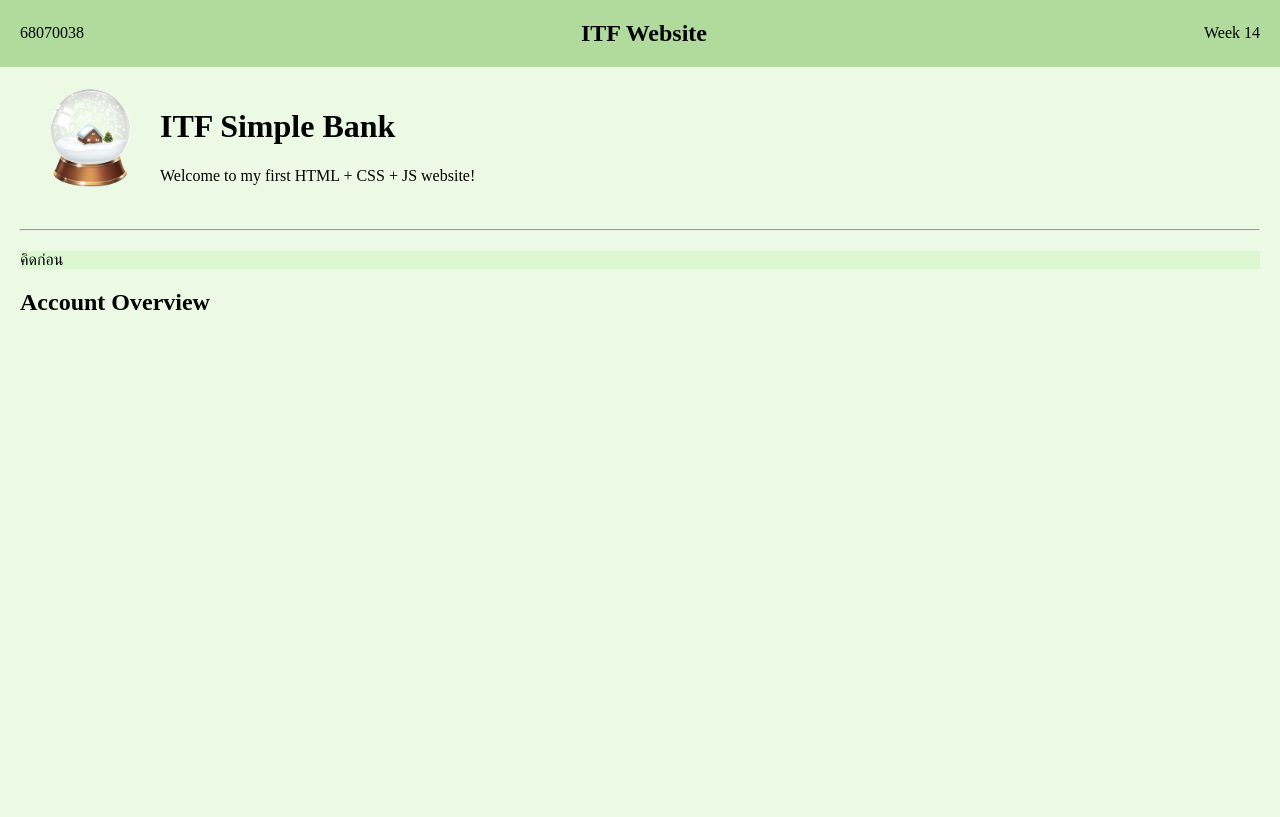
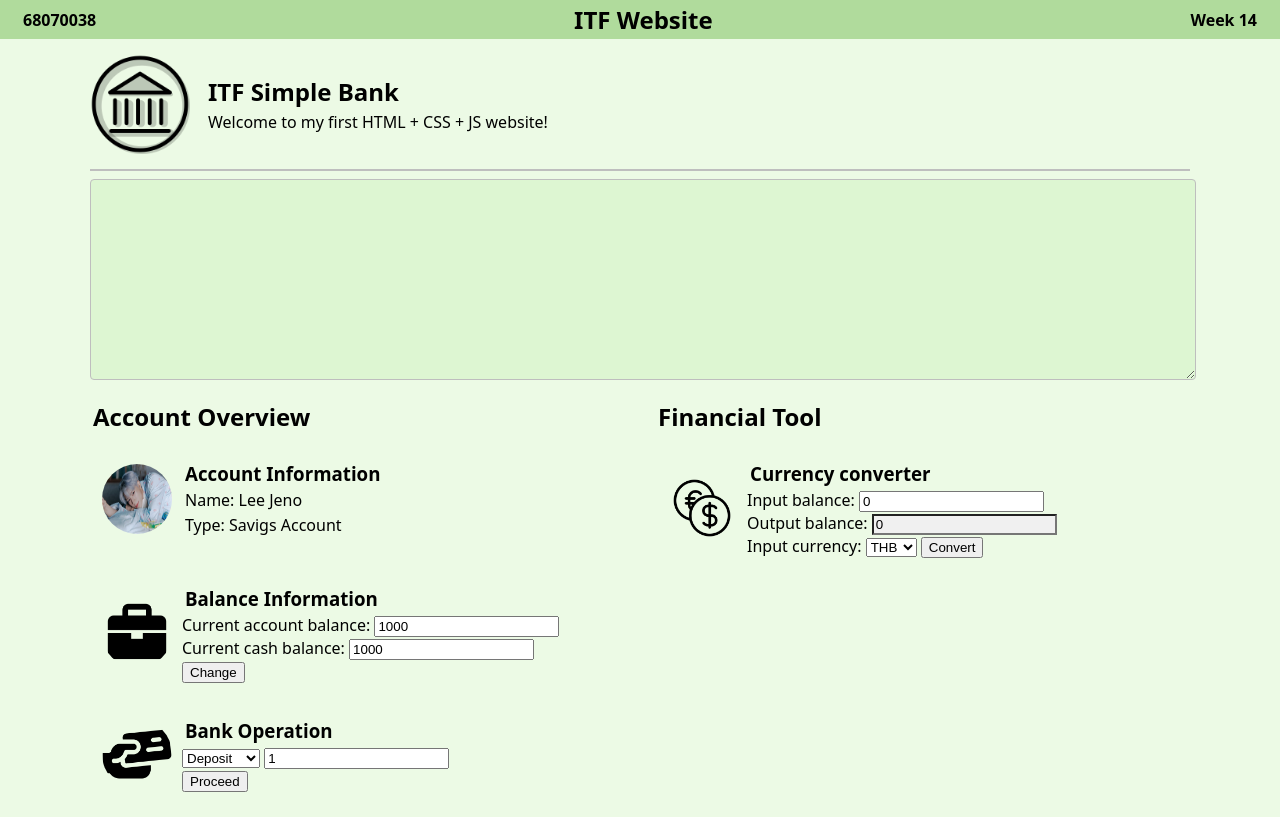
Before and after one commit to Napapha038/ITF_Lab_Web, a plain HTML site: page index.html in a window 1280 px wide. Drawn offline with Linux system fonts and the light colour scheme.

Commit message:
Add files via upload

```diff
--- a/index.html
+++ b/index.html
@@ -3,34 +3,118 @@
     <head>
         <meta charset="UTF-8">
         <meta name="viewport" content="width=device-width, initial-scale=1.0">
-        <title>Document</title>
+        <title>ITF Bank</title>
         <link rel="stylesheet" href="styles.css">
     </head>
     <body>
-
         <nav>
-            <p style="margin-left: 20px;">68070038</p>
+            <p>68070038</p>
             <h2>ITF Website</h2>
-            <p style="margin-right: 20px;">Week 14</p>
+            <p>Week 14</p>
         </nav>
 
-        <div class="cont">
-            <img src="snowglobe.png" alt="logo" width="100" height="100">
+        <main class="container">
+            <section class="bank">
+                <img src="iconbank.png" alt="iconbank" class="logo">
                 <div>
                     <h1>ITF Simple Bank</h1>
                     <p>Welcome to my first HTML + CSS + JS website!</p>
                 </div>
+            </section>
+
+            <hr>
+
+            <section class="statementBox">
+                <textarea id="statement" rows="13" readonly></textarea>
+            </section>
+
+            <section class="grid">
+                <div>
+                    <h2>Account Overview</h2>
+
+                    <!-- Account -->
+                    <div class="title">
+                        <img src="jenolee.jpeg" alt="profile" class="icon">
+                        <div class="content">
+                            <h3>Account Information</h3>
+                            <p>Name: Lee Jeno</p>
+                            <p>Type: Savigs Account</p>
+                        </div>
                     </div>
 
-        <hr style="margin-left: 20px; margin-right: 20px;">
-
-        <div class="update">
-            <p>คิดก่อน</p>
+                    <!-- Information -->
+                    <div class="title">
+                        <img src="briefcase.png" alt="briefcase" class="icon">
+                        <div class="content fromgrid">
+                            <h3>Balance Information</h3>
+                            <div>
+                                <label>Current account balance:
+                                    <input id="accbalanceInput" type="number" value="1000" min="0">
+                                </label>
+                            </div>
+                            <div>
+                                <label>Current cash balance:
+                                    <input id="cashbalanceInput" type="number" value="1000" min="0">
+                                </label>
+                            </div>
+                            <div>
+                                <button id="btnChange" class="btn">Change</button>
+                            </div>
+                        </div>
                     </div>
 
+                    <!-- Bank Operation -->
+                    <div class="title">
+                        <img src="business-card.png" alt="operation" class="icon">
                         <div>
-            <h2>Account Overview</h2>
+                            <h3>Bank Operation</h3>
+                                <select id="operation">
+                                    <option value="deposit">Deposit</option>
+                                    <option value="withdraw">Withdraw</option>
+                                </select>
+                                <input id="amount" type="number" value="1" min="0">
+                            <div>
+                                <button id="btnProceed">Proceed</button>
                             </div>
+                        </div>
+                    </div>
+
+                </div>
+                <div>
+                    <h2>Financial Tool</h2>
+
+                    <!-- Currency -->
+                    <div class="title">
+                        <img src="priceconverter.png" alt="money" class="icon">
+                        <div class="content fromgrid">
+                            <h3>Currency converter</h3>
+                            <div>
+                                <label>Input balance:
+                                    <input id="converInput" type="number" value="0" min="0">
+                                </label>
+                            </div>
+                            <div>
+                                <label>Output balance:
+                                    <input id="converOutput" type="number" value="0" min="0" readonly>
+                                </label>
+                            </div>
+                            <div>
+                                <label>Input currency:
+                                    <select id="converCurrency">
+                                        <option value="THB">THB</option>
+                                        <option value="USD">USD</option>
+                                    </select>
+                                </label>
+                                <button id="btnConvert" class="btn">Convert</button>
+                            </div>
+                        </div>
+                    </div>
+
+                </div>
+            </section>
+
+        </main>
+
 
     </body>
     <script src="script.js"></script>
--- a/styles.css
+++ b/styles.css
@@ -1,22 +1,87 @@
+:root {
+    --bg: #ECFAE5;
+    --border: #dcdcdc;
+    --muted: #BEBEBE;
+    --box: #DDF6D2;
+}
+body {
+    margin: 0;
+    padding: 0;
+    background: var(--bg);
+    font-family: 'system-ui', 'Segoe UI', 'Roboto', 'Helvetica', 'sans-serif', 'Arial';
+}
 nav {
     background-color: #B0DB9C;
     display: flex;
     justify-content: space-between;
     align-items: center;
+    font-weight: 600;
+    padding: 0px 20px;
 }
-body {
-    margin: 0;
-    background-color: #ECFAE5;
+.container {
+    width: min(1100px, 96%);
+    margin-inline: auto;
+    padding: 15px 0;
 }
-.cont {
+.bank {
     display: flex;
-    padding: 20px;
+    align-items: center;
+    gap: 15px;
+    margin: 0 0 10px;
 }
-.update {
-    background-color: #DDF6D2;
-    margin: 20px;
+.logo{
+    width: 100px;
+    height: 100px;
 }
-div {
-    margin-left: 20px;
-    margin-right: 20px;
+h1, h2, h3, p {
+    margin: 3px;
 }
+hr {
+    border: 0.8px solid var(--muted);
+    margin-top: 15px;
+}
+.statementBox textarea{
+    width: 100%;
+    border: 1px solid var(--muted);
+    color: #333;
+    background: var(--box);
+    border-radius: 4px;
+}
+.grid {
+    display:grid;
+    grid-template-columns:1fr;
+    gap:30px;
+    margin-top:12px}
+@media (min-width:900px) {
+    .grid {
+        grid-template-columns:1fr 1fr
+    }
+}
+.formgrid {
+    display: grid;
+    grid-template-columns: 1fr;
+    gap: 8px;
+}
+.formrow {
+    display: flex;
+    align-items: center;
+    gap: 8px;
+}
+.title {
+    display: flex;
+    align-items: center;
+    gap: 10px;
+    padding: 10px 12px;
+}
+.icon {
+    width: 70px;
+    height: 70px;
+    border-radius: 100%;
+}
+.content {
+    row-gap: 3px;
+    padding: 12px 12px 12px 0;
+}
+input[readonly] {
+    background: #f0f0f0;
+}
```
Also changed, not shown: briefcase.png (added), business-card.png (added), iconbank.png (added), jenolee.jpeg (added), priceconverter.png (added), withdrawal.png (added). Lines whose indentation alone changed are shown as unchanged.
